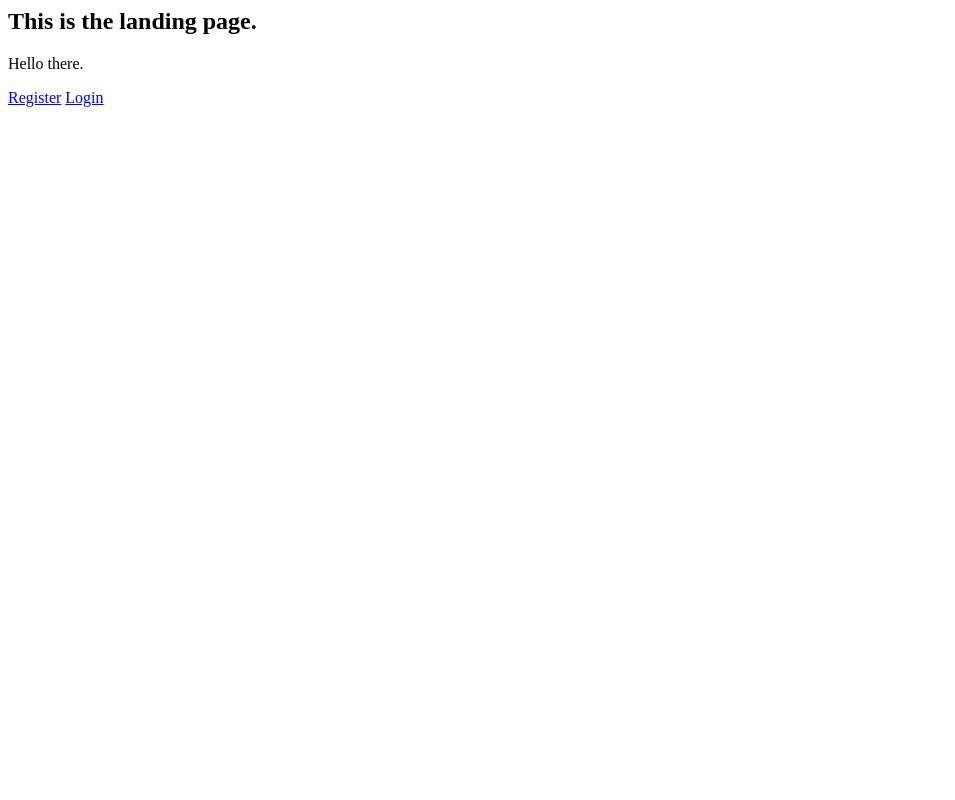
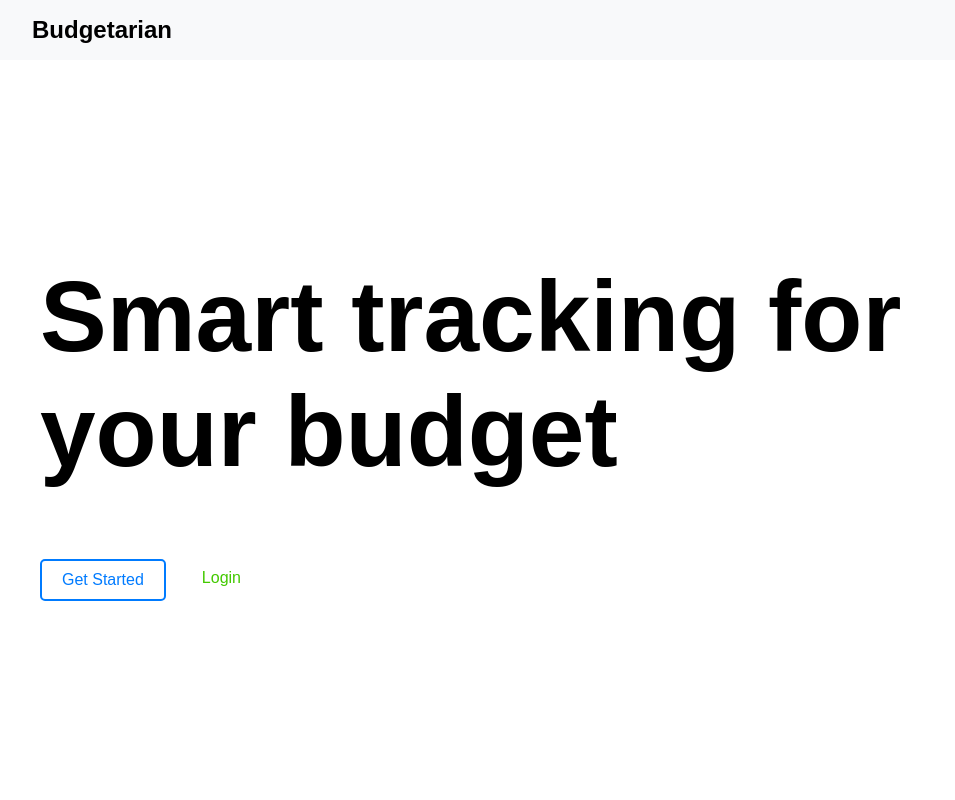
Before and after one commit to caloyyyy0203/personal-budget-tracker, a Django app: page / in a window 1280 px wide. Shown: the whole page, without its empty margins (0-955 px from the left). Run offline with Django 5.2, Linux system fonts and the light colour scheme.

Commit message:
Landing Page

```diff
--- a/tracker/forms.py
+++ b/tracker/forms.py
@@ -5,6 +5,9 @@ class EntryForm(forms.ModelForm):
     class Meta:
         model = Entry
         fields = ['title', 'amount', 'date', 'entry_type', 'category', 'notes']
+        widgets = {
+            'date': forms.DateInput(attrs={'type': 'date'}),
+        }
 
     # 1️⃣ Field validation: Amount must be positive
     def clean_amount(self):
--- a/tracker/templates/tracker/landing_page.html
+++ b/tracker/templates/tracker/landing_page.html
@@ -1,4 +1,86 @@
-<h2>This is the landing page.</h2>
-<p>Hello there.</p>
-<a href="{% url 'register' %}">Register</a>
-<a href="{% url 'login' %}">Login</a>
+{% load static %}
+
+    <style>
+        h3{
+            margin-inline-start: 0;
+            margin-block-start: 0;
+            margin-block-end: 0.5em;
+        }
+        body {
+            margin: 0;
+            font-family: Arial, sans-serif;
+            height: 100vh;
+            display: flex;
+            flex-direction: column;
+        }
+
+        .header {
+            display: flex;
+            justify-content: space-between;
+            align-items:flex-start;
+            padding: 1rem 2rem;
+            background-color: #f8f9fa;
+        }
+
+        .site-name {
+            font-size: 1.5rem;
+            font-weight: bold;
+        }
+
+        .main {
+            flex: 1;
+            display: flex;
+            flex-direction: column;
+            justify-content: center;
+            align-items: flex-start;
+            padding-left: 40px;
+        }
+
+        .moto {
+            font-size: 100px;
+        }
+
+
+        .buttons {
+            margin-top: 20px;
+            display: flex;
+            gap: 1rem;
+        }
+
+        .register-btn {
+            padding: 10px 20px;
+            border: 2px solid #007bff;
+            border-radius: 5px;
+            color: #007bff;
+            text-decoration: none;
+            transition: background-color 0.3s, color 0.3s;
+        }
+
+        .register-btn:hover {
+            background-color: #007bff;
+            color: #fff;
+        }
+
+        .login-btn {
+            padding: 10px 20px;
+            text-decoration: none;
+            color: #43c900;
+        }
+    </style>
+    <body>
+
+    <div class="header">
+        <div class="site-name">Budgetarian</div>
+    </div>
+
+    <div class="main">
+        <h3 class="moto">Smart tracking for </br>
+             your budget</h3>
+
+        <div class="buttons">
+            <a href="{% url 'register' %}" class="register-btn">Get Started</a>
+            <a href="{% url 'login' %}" class="login-btn">Login</a>
+        </div>
+    </div>
+
+</body>
```
Also changed, not shown: db.sqlite3.
